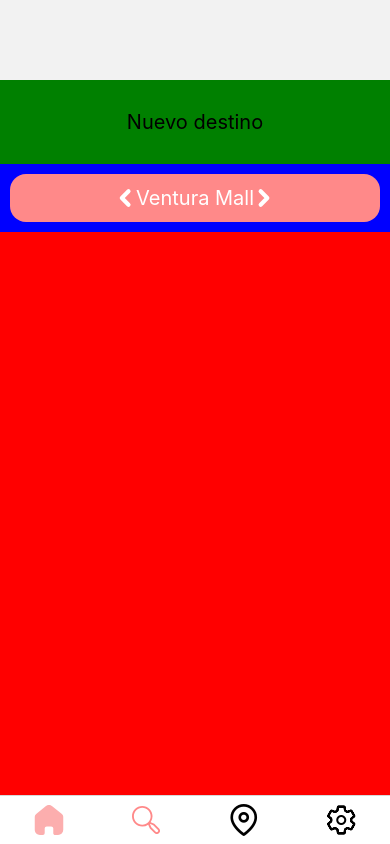
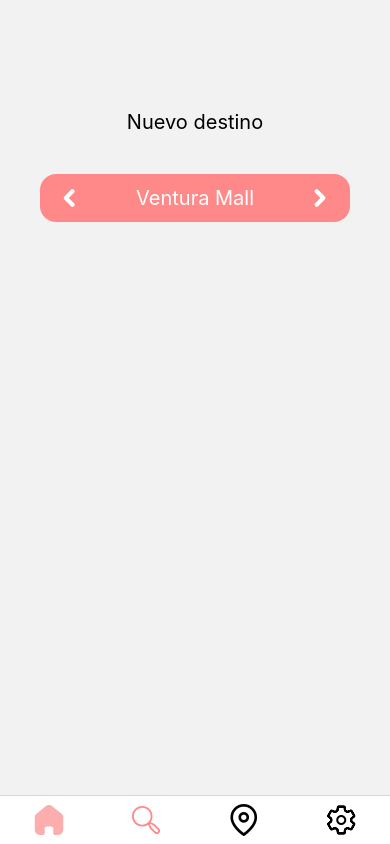
Before and after one commit to SamNick09/chicas-programadoras-, a React Native app: screen /SecondScreen in a window 390 px wide. Built offline with nearby package versions, Linux system fonts and the light colour scheme.

Commit message:
correccion

```diff
--- a/screens/Second/index.js
+++ b/screens/Second/index.js
@@ -3,39 +3,41 @@
 import FlechaDerechaVentura from "../../svgIcons/FlechaDerechaVentura";
 import FlechaIzquierdaVentura from "../../svgIcons/FlechaIzquierdaVentura";
 import { ALTURA_BOTON } from "../../config/boton";
+
 const SecondScreen = () => {
   return (
     <View
       style={{
         flex: 1,
         marginTop: 80, // Esto se tiene que ajustar
-        backgroundColor: "red",
+        paddingHorizontal: 30,
       }}
     >
       <View
         style={{
-          backgroundColor: "green",
           alignItems: "center",
           paddingVertical: 30,
         }}
       >
         <Text style={{ fontSize: 20 }}>Nuevo destino</Text>
       </View>
-      <View style={{ backgroundColor: "blue", padding: 10 }}>
-        <View
+      <View style={{ padding: 10 }}>
+        <TouchableOpacity
+          onPress={() => console.log("hola")}
           style={{
             backgroundColor: "#FF8989",
             height: ALTURA_BOTON,
-            justifyContent: "center",
+            justifyContent: "space-between",
             alignItems: "center",
             borderRadius: 16,
             flexDirection: "row",
+            paddingHorizontal: 20,
           }}
         >
           <FlechaIzquierdaVentura />
           <Text style={{ fontSize: 20, color: "white" }}>Ventura Mall</Text>
           <FlechaDerechaVentura />
-        </View>
+        </TouchableOpacity>
       </View>
     </View>
   );
```
